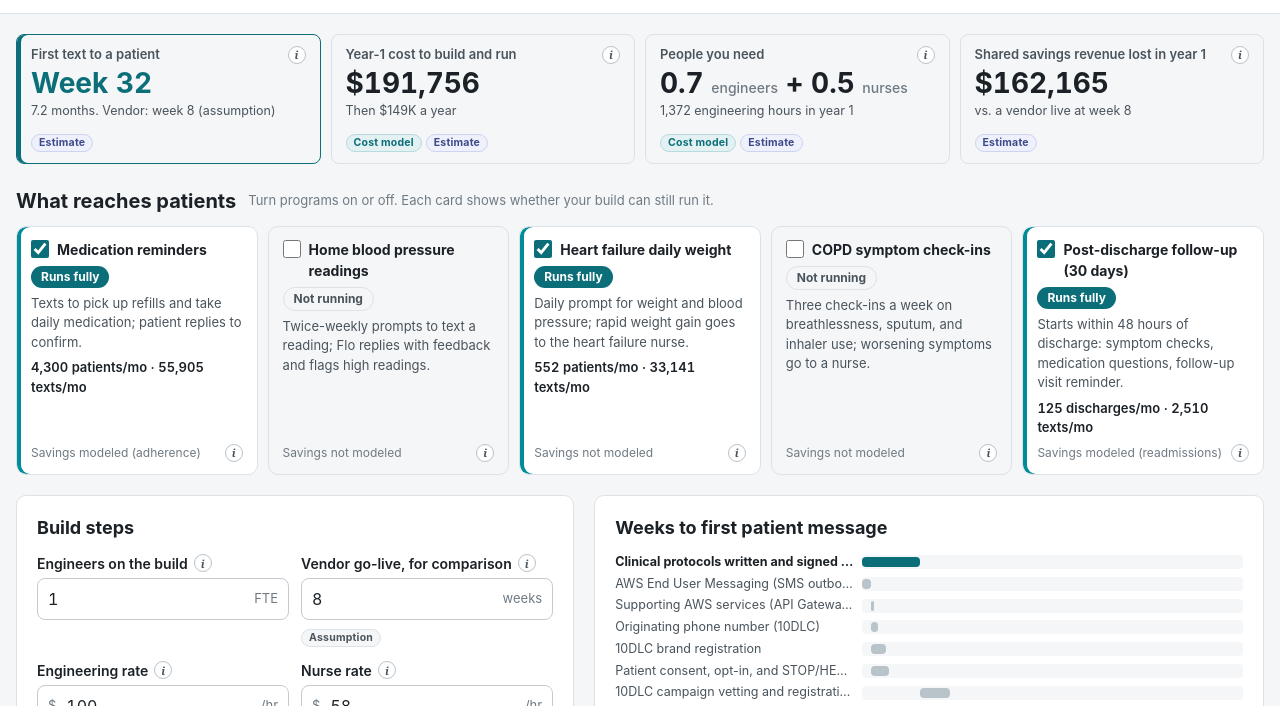
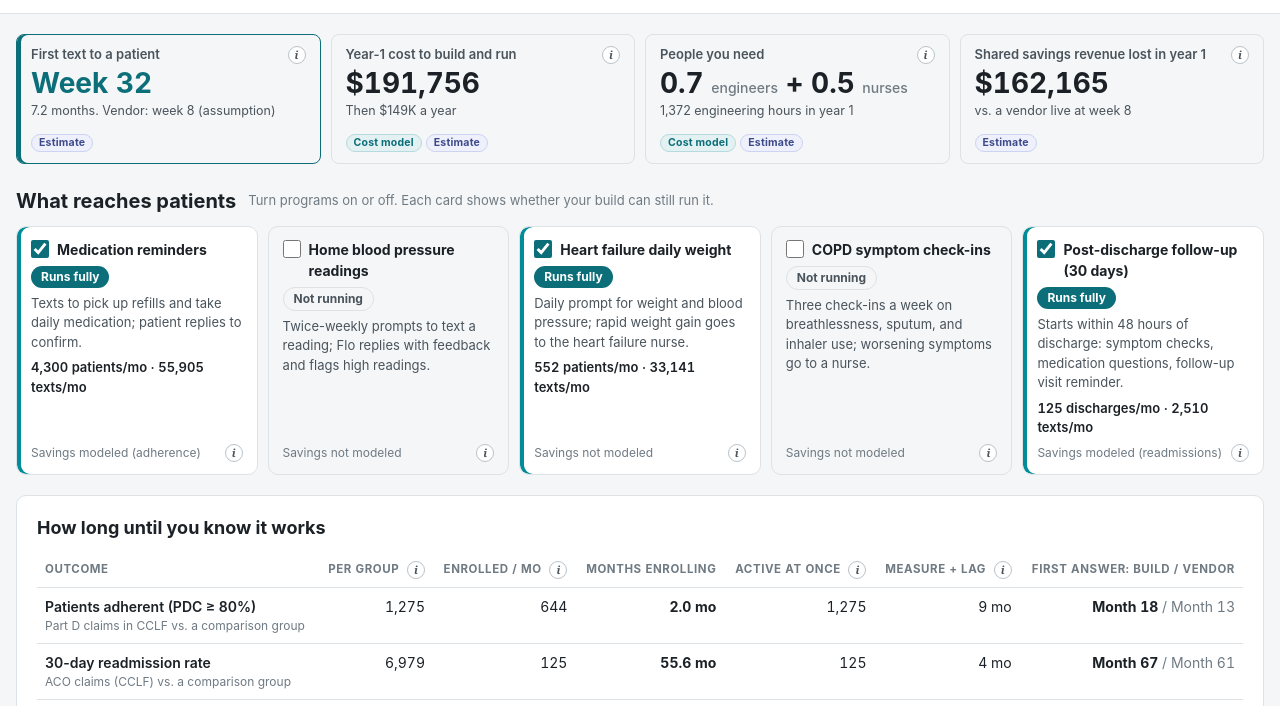
Before and after one commit to robtheducky/florence-roi, a website: page build.html in a window 1280 px wide. Shown: the part 89-795 px from the top of the page. Drawn offline with Linux system fonts and the light colour scheme.

Commit message:
Show how long continuous enrollment must run before a study can answer
Per outcome: patients per group, enrollment per month at the ACO's volume,
months enrolling, patients active at once, measurement window, claims lag,
and the first-answer month for build vs. vendor. Also a months-to-an-answer
column in the estimator's pilot table.

Co-Authored-By: Claude Opus 5.5 (1M context) <noreply@anthropic.com>

```diff
--- a/build.html
+++ b/build.html
@@ -7,7 +7,7 @@
   <meta name="description" content="Independent prototype: what it takes for a Medicare ACO to build its own two-way SMS care program on AWS, and what skipping steps does to the intervention.">
   <link rel="stylesheet" href="css/styles.css">
   <!-- importmap:start -->
-  <script type="importmap">{"imports":{"./js/app.js":"./js/app.js?v=f3c6de2817","./js/assumptions.js":"./js/assumptions.js?v=2655af12b7","./js/build-app.js":"./js/build-app.js?v=427a537c5d","./js/build/data.js":"./js/build/data.js?v=248e784724","./js/config.js":"./js/config.js?v=367bc76bf3","./js/format.js":"./js/format.js?v=701208fddc","./js/model/aco.js":"./js/model/aco.js?v=c25b1ffce3","./js/model/build.js":"./js/model/build.js?v=5d7c2f26be","./js/model/core.js":"./js/model/core.js?v=ad81c749cf","./js/ui.js":"./js/ui.js?v=808a59d521"}}</script>
+  <script type="importmap">{"imports":{"./js/app.js":"./js/app.js?v=7b2ce811cf","./js/assumptions.js":"./js/assumptions.js?v=2655af12b7","./js/build-app.js":"./js/build-app.js?v=8d64bc473d","./js/build/data.js":"./js/build/data.js?v=248e784724","./js/config.js":"./js/config.js?v=367bc76bf3","./js/format.js":"./js/format.js?v=701208fddc","./js/model/aco.js":"./js/model/aco.js?v=c25b1ffce3","./js/model/build.js":"./js/model/build.js?v=5fd7043275","./js/model/core.js":"./js/model/core.js?v=ad81c749cf","./js/model/study.js":"./js/model/study.js?v=44b2100e52","./js/ui.js":"./js/ui.js?v=808a59d521"}}</script>
   <!-- importmap:end -->
 </head>
 <body>
@@ -39,6 +39,11 @@
       <div class="iv-grid" id="interventions"></div>
     </section>
 
+    <section class="card study-card" aria-labelledby="study-heading">
+      <h2 class="card-heading" id="study-heading">How long until you know it works</h2>
+      <div class="table-scroll"><table class="data-table study" id="study"></table></div>
+    </section>
+
     <div class="build-layout">
       <section class="card" aria-labelledby="steps-heading">
         <h2 class="card-heading" id="steps-heading">Build steps</h2>
@@ -65,6 +70,6 @@
     <div class="wrap" id="footer"></div>
   </footer>
 
-  <script type="module" src="js/build-app.js?v=427a537c5d"></script>
+  <script type="module" src="js/build-app.js?v=8d64bc473d"></script>
 </body>
 </html>
--- a/css/styles.css
+++ b/css/styles.css
@@ -194,6 +194,11 @@ h1 { margin: 0; font-size: 24px; line-height: 1.2; }
 
 /* ---------- build page ---------- */
 
+.study-card { margin-top: 20px; }
+.study { min-width: 760px; }
+.study tbody th { min-width: 210px; }
+.study tr.is-never td.strong { color: var(--neg); }
+
 .btn-accent { background: var(--accent); color: #fff; text-decoration: none; display: inline-flex; align-items: center; }
 .btn-accent:hover { background: #095c66; }
 a.btn { text-decoration: none; display: inline-flex; align-items: center; }
@@ -312,6 +317,8 @@ a.btn { text-decoration: none; display: inline-flex; align-items: center; }
   .iv-nums { font-size: 7.5px; }
   .build-layout { grid-template-columns: 1fr 1fr; gap: 6px; padding: 4px 0; }
   .build-controls { display: none; }
+  .study-card { margin-top: 4px; }
+  .study { min-width: 0; }
   .step { padding: 2px 0 2px 6px; }
   .step-meta { display: none; }
   .step:not(.is-skipped) .step-impact { display: none; }
--- a/js/app.js
+++ b/js/app.js
@@ -5,6 +5,7 @@ import { INPUTS, GROUPS, ASSUMPTION_IDS, DRAWS, acoDefaults, compute } from './m
 import { fmt } from './format.js';
 import { AUTHOR, ROADMAP_URL } from './config.js';
 import { $, esc, info, tag, verifyTag, citation, statCard, range } from './ui.js';
+import { studyPlan, STUDY } from './model/study.js';
 
 const BASELINE_IDS = new Set(INPUTS.filter((i) => i.group === 'aco').map((i) => i.id));
 const MAX_OPTIONS = 80;
@@ -351,12 +352,14 @@ function renderPilot(r) {
   ].join('');
 
   const cell = (v, f) => (v === null ? '<span class="muted">n/a</span>' : esc(fmt(v, f)));
+  const study = Object.fromEntries(studyPlan(r).map((x) => [x.id, x]));
   const readmitKnown = isMulti() || state.origin.baselineReadmit === 'cms';
   const nowTag = { adherence: state.values.targeting === 'gap' ? tag('assumption') : tag('cms'), readmit: readmitKnown ? tag('cms') : tag('median') };
   $('scorecard').innerHTML = `<thead><tr>
       <th scope="col">Measure</th><th scope="col" class="num">Now</th><th scope="col" class="num">Target</th>
       <th scope="col" class="num">Needed per group ${info('Patients per group (program and comparison) to detect the target with 95% confidence and 80% power. Two-proportion z-test.', 'About needed per group')}</th>
       <th scope="col" class="num">Pilot has</th>
+      <th scope="col" class="num">At full scale: months to an answer ${info(`Months of continuous enrollment at the ACO\u2019s full-scale volume, plus the measurement window and about ${STUDY.claimsLagMonths} months of claims lag. Assumes delivery never lapses.`, 'About months to an answer')}</th>
       <th scope="col">Provable in pilot? ${info('<strong>Yes:</strong> pilot is large enough to show the effect.<br><strong>No:</strong> too small; treat as directional.<br><strong>Counted:</strong> measured directly, no comparison needed.', 'About provable')}</th></tr></thead>
     <tbody>${r.scorecard.map((row) => `<tr>
       <th scope="row">${esc(row.metric)}<div class="row-sub">${esc(row.measure)}</div></th>
@@ -364,6 +367,7 @@ function renderPilot(r) {
       <td class="num strong">${cell(row.target, row.format)}</td>
       <td class="num">${row.required === null ? '<span class="muted">n/a</span>' : esc(fmt(row.required, 'number0'))}</td>
       <td class="num">${esc(fmt(row.have, 'number0'))}</td>
+      <td class="num">${study[row.id] ? (study[row.id].totalMonths === null ? 'Never' : esc(fmt(study[row.id].totalMonths, 'number0'))) : '<span class="muted">n/a</span>'}</td>
       <td>${row.provable === null ? '<span class="pill pill-direct">Counted</span>' : row.provable ? '<span class="pill pill-yes">Yes</span>' : '<span class="pill pill-no">No</span>'}</td>
     </tr>`).join('')}</tbody>`;
 }
--- a/js/build-app.js
+++ b/js/build-app.js
@@ -2,6 +2,7 @@
 
 import { INPUTS, acoDefaults } from './model/aco.js';
 import { buildCase, relevantSteps } from './model/build.js';
+import { STUDY, STUDY_NOTES } from './model/study.js';
 import { STEPS, INTERVENTIONS, RATES, LABOR, COST_MODEL, PREV_COPD, VENDOR_WEEKS } from './build/data.js';
 import { fmt } from './format.js';
 import { AUTHOR } from './config.js';
@@ -229,11 +230,43 @@ function renderMoney(r) {
     </tbody>`;
 }
 
+const WPM = 52 / 12;
+const monthsOrNever = (m) => (m === null ? 'Never' : `${fmt(m, 'number1')} mo`);
+
+function renderStudy(r) {
+  const vendorRows = Object.fromEntries(r.study.vendor.map((x) => [x.id, x]));
+  const answerAt = (startWeeks, row) => (startWeeks === null || row.totalMonths === null ? 'Never' : `Month ${fmt(startWeeks / WPM + row.totalMonths, 'number0')}`);
+  const tipNeeded = 'Patients per group (program and comparison) to detect the targeted change with 95% confidence and 80% power. Weakened delivery shrinks the effect, so more patients are needed.';
+  const tipEnroll = `Chronic patients: the enrolled panel at scale, brought on over ${STUDY.rampMonths} months. Discharges: enrolled discharges per month. Both scale with how many patients your build actually reaches.`;
+  const tipConc = 'Patients who must be in active, uninterrupted intervention at the same time. A gap in service or patients going quiet dilutes the effect and resets the clock.';
+  $('study').innerHTML = `<thead><tr>
+      <th scope="col">Outcome</th>
+      <th scope="col" class="num">Per group ${info(tipNeeded, 'About patients per group')}</th>
+      <th scope="col" class="num">Enrolled / mo ${info(tipEnroll, 'About enrolled per month')}</th>
+      <th scope="col" class="num">Months enrolling</th>
+      <th scope="col" class="num">Active at once ${info(tipConc, 'About patients active at once')}</th>
+      <th scope="col" class="num">Measure + lag ${info(`${esc(STUDY_NOTES.pdcWindowMonths)}<br>${esc(STUDY_NOTES.readmitWindowMonths)}<br>${esc(STUDY_NOTES.claimsLagMonths)}`, 'About measurement and lag')}</th>
+      <th scope="col" class="num">First answer: build / vendor</th></tr></thead>
+    <tbody>${r.study.built.map((x) => {
+      const v = vendorRows[x.id];
+      const can = x.totalMonths !== null;
+      return `<tr class="${can ? '' : 'is-never'}">
+        <th scope="row">${esc(x.label)}<div class="row-sub">${esc(x.measure)}</div></th>
+        <td class="num">${x.perGroup === null ? '<span class="muted">n/a</span>' : esc(fmt(x.perGroup, 'number0'))}</td>
+        <td class="num">${esc(fmt(x.perMonth, 'number0'))}</td>
+        <td class="num strong">${esc(monthsOrNever(x.accrualMonths))}</td>
+        <td class="num">${x.concurrent === null ? '<span class="muted">n/a</span>' : esc(fmt(x.concurrent, 'number0'))}</td>
+        <td class="num">${esc(fmt(x.windowMonths + x.lagMonths, 'number0'))} mo</td>
+        <td class="num strong">${esc(answerAt(r.launchWeek, x))} <span class="muted">/ ${esc(answerAt(r.vendorWeeks, v))}</span></td></tr>`;
+    }).join('')}</tbody>`;
+}
+
 function renderAll() {
   const r = buildCase(state.values, state.acos, state.skipped, state.running, { medians: state.data.medians });
   renderForLine();
   renderHeadline(r);
   renderInterventions(r);
+  renderStudy(r);
   renderSteps(r);
   renderTimeline(r);
   renderMoney(r);
--- a/js/model/build.js
+++ b/js/model/build.js
@@ -8,6 +8,7 @@
 import { STEPS, INTERVENTIONS, RATES, LABOR, PREV_COPD } from '../build/data.js';
 import { compute, settlementUnits } from './aco.js';
 import { nonNeg } from './core.js';
+import { studyPlan } from './study.js';
 
 const WEEKS_PER_MONTH = 52 / 12;
 const isEngineeringBuild = (s) => s.weeks === 0 && (s.buildHours ?? s.engHours) > 0;
@@ -175,14 +176,22 @@ export function buildCase(values, acos, skipped, running, { medians = {} } = {})
   // Shared savings via the ROI model: adherence savings come from medication
   // reminders, readmission savings from post-discharge follow-up. Other
   // interventions carry cost but no modeled savings.
-  const share = (reachMeds, reachToc) => compute({
+  const central = (reachMeds, reachToc) => compute({
     ...values,
     scaleEnroll: reachMeds > 0 ? values.scaleEnroll : 0,
     engagementCenter: nonNeg(values.engagementCenter) * reachMeds,
     tocScale: reachToc > 0 ? nonNeg(values.tocScale) * reachToc : 0,
-  }, acos, { medians, draws: 1 }).result.scale.acoShare;
-  const full = share(running.has('meds') ? 1 : 0, running.has('toc') ? 1 : 0);
-  const built = share(status.meds.reach, status.toc.reach);
+  }, acos, { medians, draws: 1 }).result;
+  const fullResult = central(running.has('meds') ? 1 : 0, running.has('toc') ? 1 : 0);
+  const full = fullResult.scale.acoShare;
+  const built = central(status.meds.reach, status.toc.reach).scale.acoShare;
+
+  // How long until a study can show it works, built vs. a vendor at full reach.
+  const runReach = (id, r) => (running.has(id) ? r : 0);
+  const study = {
+    built: studyPlan(fullResult, { meds: runReach('meds', status.meds.reach), toc: runReach('toc', status.toc.reach) }),
+    vendor: studyPlan(fullResult, { meds: runReach('meds', 1), toc: runReach('toc', 1) }),
+  };
 
   const vendorWeeks = nonNeg(values.vendorWeeks);
   const shareLive = (weeks) => (weeks === null ? 0 : Math.max(0, 12 - weeks / WEEKS_PER_MONTH) / 12);
@@ -194,5 +203,5 @@ export function buildCase(values, acos, skipped, running, { medians = {} } = {})
   };
   value.lostYear1 = value.vendorYear1 - value.builtYear1;
 
-  return { units, status, schedule: sched, launchWeek, vendorWeeks, volume: vol, cost: c, value };
+  return { units, status, schedule: sched, launchWeek, vendorWeeks, volume: vol, cost: c, value, study };
 }
--- /dev/null
+++ b/js/model/study.js
@@ -0,0 +1,60 @@
+// How long an ACO must run a program continuously before a study can show
+// whether it works. Pure functions, no DOM.
+//
+// For each outcome: patients needed per group (two-proportion test), how many
+// the ACO can enroll per month, months of continuous enrollment to reach that,
+// the measurement window each patient needs, and the claims lag before the
+// data can be analyzed. Weaker delivery (reach < 1) dilutes the effect, so it
+// raises the number needed as well as slowing enrollment.
+
+import { sampleSizePerArm, nonNeg } from './core.js';
+
+// Author assumptions, shown in the UI.
+export const STUDY = {
+  rampMonths: 6, // months to enroll the full panel of eligible chronic patients
+  pdcWindowMonths: 6, // months of fills per patient to measure PDC (Star Ratings use a full year)
+  readmitWindowMonths: 1, // 30-day readmission window
+  claimsLagMonths: 3, // claims run-out before CCLF / Part D data are complete
+};
+
+export const STUDY_NOTES = {
+  rampMonths: 'Assumption: an ACO enrolls its full panel of eligible chronic patients over 6 months.',
+  pdcWindowMonths: 'Assumption: PDC needs at least 6 months of fills per patient; Star Ratings measure a full calendar year.',
+  readmitWindowMonths: 'Each discharge needs 30 days of follow-up.',
+  claimsLagMonths: 'Assumption: about 3 months of claims run-out before CCLF and Part D data are complete.',
+};
+
+/**
+ * @param c       a compute() result (central case): uses pilotAnnual and scale
+ * @param reach   { meds, toc }: share of patients the program actually reaches (0-1)
+ * @param study   overrides for STUDY
+ */
+export function studyPlan(c, reach = { meds: 1, toc: 1 }, study = {}) {
+  const s = { ...STUDY, ...study };
+  const pa = c.pilotAnnual;
+  const rMeds = Math.min(1, nonNeg(reach.meds));
+  const rToc = Math.min(1, nonNeg(reach.toc));
+
+  const adhTarget = pa.p0 + rMeds * pa.engagement * pa.adherenceLift;
+  const readTarget = pa.baselineReadmitRate * (1 - rToc * pa.completion * pa.relativeReduction);
+  const chronicPanel = c.scale.enrolled * rMeds;
+  const dischargesPerMonth = (c.scale.discharges / 12) * rToc;
+
+  const row = (id, label, baseline, target, perMonth, windowMonths, measure) => {
+    const perGroup = sampleSizePerArm(baseline, target);
+    const can = perGroup !== null && perMonth > 0;
+    const accrualMonths = can ? perGroup / perMonth : null;
+    return {
+      id, label, baseline, target, perGroup, perMonth, windowMonths, lagMonths: s.claimsLagMonths, measure,
+      accrualMonths,
+      totalMonths: can ? accrualMonths + windowMonths + s.claimsLagMonths : null,
+      // Patients who must be in active intervention at the same time.
+      concurrent: can ? Math.min(perGroup, perMonth * windowMonths) : null,
+    };
+  };
+
+  return [
+    row('adherence', 'Patients adherent (PDC ≥ 80%)', pa.p0, adhTarget, chronicPanel / s.rampMonths, s.pdcWindowMonths, 'Part D claims in CCLF vs. a comparison group'),
+    row('readmit', '30-day readmission rate', pa.baselineReadmitRate, readTarget, dischargesPerMonth, s.readmitWindowMonths, 'ACO claims (CCLF) vs. a comparison group'),
+  ];
+}
```
Also changed, not shown: index.html (+2 -2 lines), tests/build.test.js (+24 -0 lines), README.md.
